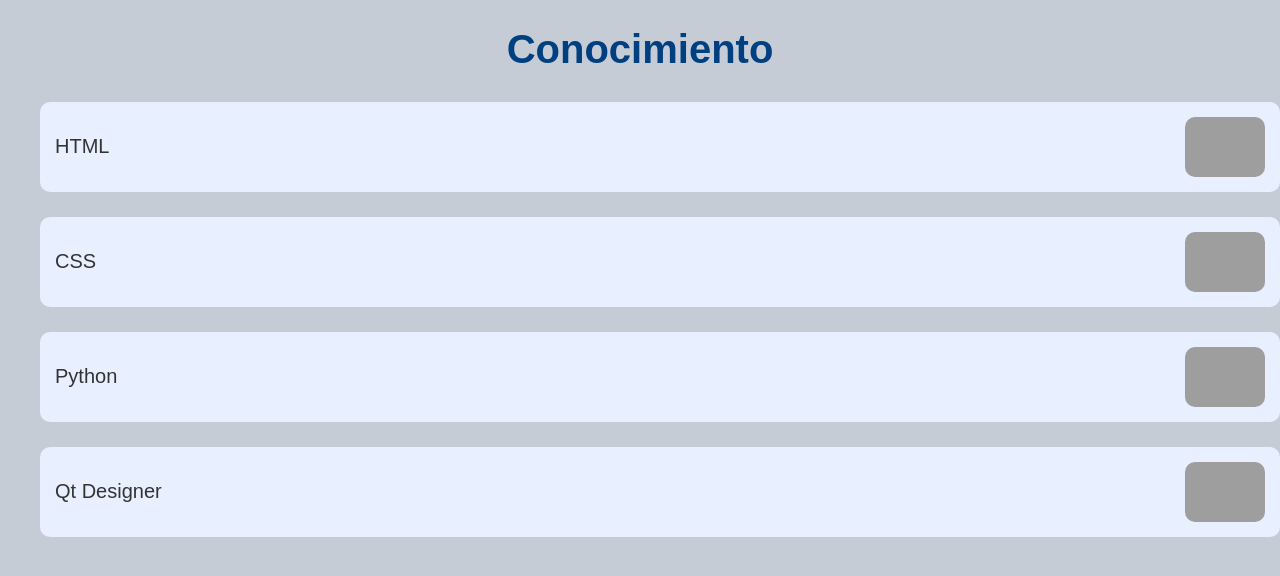
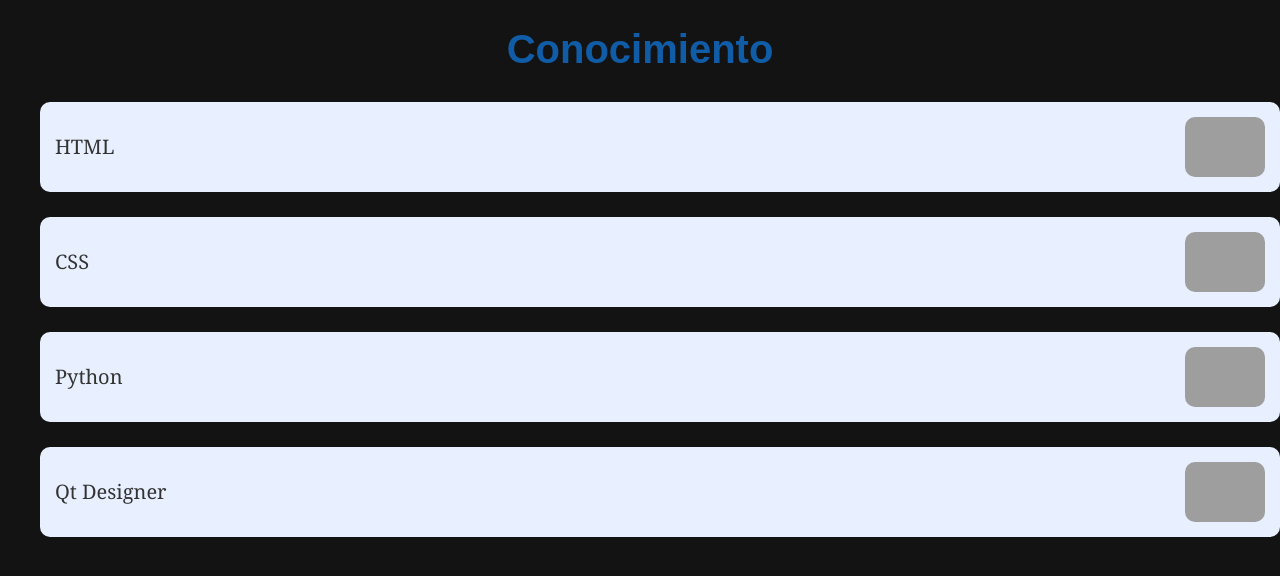
Before and after one commit to ccj32/Tp1_Programacion-lll, a plain HTML site: page Conocimiento.html in a window 1280 px wide. Drawn offline with Linux system fonts and the light colour scheme; grey boxes are pictures that could not be loaded.

Commit message:
Cambio para mejorar el  estilo

```diff
--- a/Conocimiento.css
+++ b/Conocimiento.css
@@ -1,20 +1,21 @@
 body {
     margin: 0;
     font-family: Arial, sans-serif;
-    background-color: #c5ccd6;
+    background-color: #131313;
     color: #333;
   }
 h1 {
     text-align: center;
-    font-size: 2.5em;
+    font-size: 40px;
     margin-bottom: 30px;
-    color: hsl(210, 100%, 25%);
+    color: hsl(210, 82%, 36%);
 }
 ol li {
     display: flex;
     align-items: center;
     justify-content: space-between;
     margin-bottom: 25px;
+    font-family: Cambria, Cochin, Georgia, Times, 'Times New Roman', serif;
     font-size: 20px;
     background-color: #e8f0ff;
     padding: 15px;
@@ -24,7 +25,7 @@ ol li {
 ol li:hover {
     background-color: #d0e1ff;
   }
-  img {
+  ol img {
     height: 60px;
     width: auto;
     border-radius: 10px;
--- a/Conocimiento.html
+++ b/Conocimiento.html
@@ -4,7 +4,7 @@
     <meta charset="UTF-8">
     <meta name="viewport" content="width=device-width, initial-scale=1.0">
     <link rel="stylesheet" href="Conocimiento.css">
-    <title>Document</title>
+    <title>Mi Conocimiento</title>
 </head>
 <body>
     <div class="contenedor ">
```
